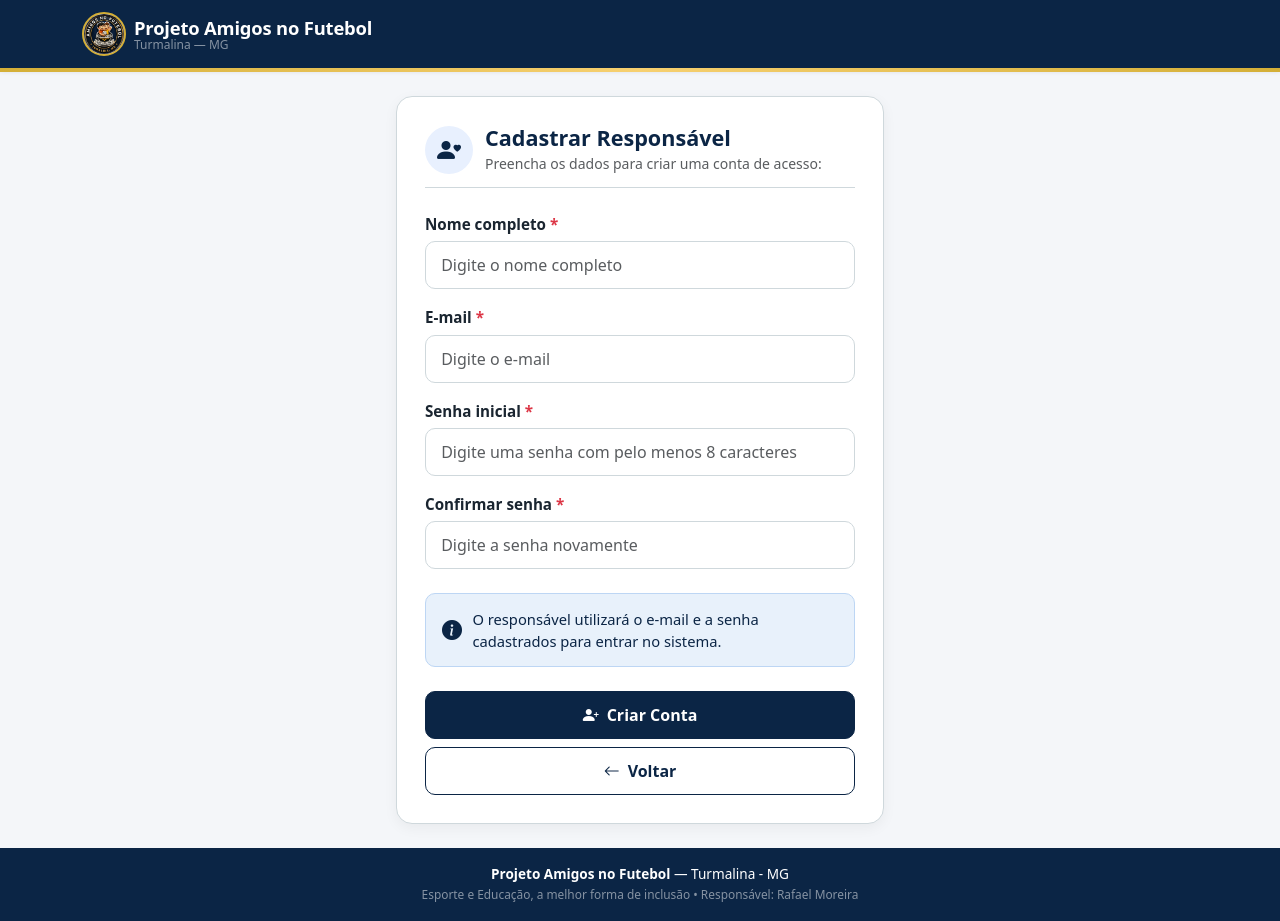
After one commit to NicollyCardoso06/Amigos-no-Futebol---mvp, a Django app: template templates/cadastro_responsavel.html in a window 1280 px wide. The commit adds this page. Run offline with Django 5.2, Linux system fonts and the light colour scheme; the template is opened without the code that fills it: values that come from a table or form of the project are taken from there, others are empty.

Commit message:
Adiciona cadastro de responsaveis e atualiza documentacao

```diff
--- a/core/forms.py
+++ b/core/forms.py
@@ -147,3 +147,75 @@ class AlunoForm(forms.ModelForm):
                     'atende exclusivamente crianças e adolescentes de 6 a 17 anos.'
                 )
         return data_nascimento
+
+
+class ResponsavelForm(forms.ModelForm):
+    """
+    Formulário para criação de contas de responsáveis pelo educador.
+    """
+
+    senha = forms.CharField(
+        label='Senha inicial',
+        min_length=8,
+        widget=forms.PasswordInput(attrs={
+            'class': 'form-control',
+            'placeholder': 'Digite uma senha com pelo menos 8 caracteres',
+            'autocomplete': 'new-password',
+        }),
+        error_messages={
+            'min_length': 'A senha deve ter pelo menos 8 caracteres.',
+        }
+    )
+
+    confirmar_senha = forms.CharField(
+        label='Confirmar senha',
+        widget=forms.PasswordInput(attrs={
+            'class': 'form-control',
+            'placeholder': 'Digite a senha novamente',
+            'autocomplete': 'new-password',
+        })
+    )
+
+    class Meta:
+        model = Usuario
+        fields = ['nome', 'email']
+        labels = {
+            'nome': 'Nome completo',
+            'email': 'E-mail',
+        }
+        widgets = {
+            'nome': forms.TextInput(attrs={
+                'class': 'form-control',
+                'placeholder': 'Digite o nome completo',
+                'autocomplete': 'name',
+            }),
+            'email': forms.EmailInput(attrs={
+                'class': 'form-control',
+                'placeholder': 'Digite o e-mail',
+                'autocomplete': 'email',
+            }),
+        }
+
+    def clean(self):
+        cleaned_data = super().clean()
+        senha = cleaned_data.get('senha')
+        confirmar_senha = cleaned_data.get('confirmar_senha')
+
+        if senha and confirmar_senha and senha != confirmar_senha:
+            self.add_error(
+                'confirmar_senha',
+                'As senhas informadas não coincidem.'
+            )
+
+        return cleaned_data
+
+    def save(self, commit=True):
+        usuario = super().save(commit=False)
+        usuario.perfil = 'responsavel'
+        usuario.is_active = True
+        usuario.set_password(self.cleaned_data['senha'])
+
+        if commit:
+            usuario.save()
+
+        return usuario
--- a/core/urls.py
+++ b/core/urls.py
@@ -10,5 +10,6 @@ urlpatterns = [
     path('logout/', views.logout_view, name='logout'),
     path('alunos/', views.lista_alunos_view, name='lista_alunos'),
     path('alunos/novo/', views.cadastro_aluno_view, name='cadastro_aluno'),
+    path('responsaveis/novo/', views.cadastro_responsavel_view, name='cadastro_responsavel'),
     path('alunos/<int:aluno_id>/status/', views.alternar_status_aluno_view, name='alternar_status_aluno'),
 ]
--- /dev/null
+++ b/templates/cadastro_responsavel.html
@@ -0,0 +1,84 @@
+{% extends 'base.html' %}
+
+{% block title %}Cadastrar Responsável — Projeto Amigos no Futebol{% endblock %}
+
+{% block content %}
+<section class="card-projeto" aria-labelledby="titulo-cadastro">
+    <div class="cabecalho-pagina">
+        <div class="icone-redondo" aria-hidden="true">
+            <i class="bi bi-person-heart"></i>
+        </div>
+        <div>
+            <h2 id="titulo-cadastro" class="titulo-pagina">Cadastrar Responsável</h2>
+            <small class="text-muted">Preencha os dados para criar uma conta de acesso:</small>
+        </div>
+    </div>
+
+    {% if form.non_field_errors %}
+        <div class="alert alert-danger" role="alert">
+            {{ form.non_field_errors }}
+        </div>
+    {% endif %}
+
+    <form method="post" action="{% url 'cadastro_responsavel' %}" novalidate>
+        {% csrf_token %}
+
+        <div class="mb-3">
+            <label for="id_nome" class="form-label">
+                Nome completo <span class="text-danger">*</span>
+            </label>
+            {{ form.nome }}
+            {% for error in form.nome.errors %}
+                <div class="text-danger small mt-1" role="alert">{{ error }}</div>
+            {% endfor %}
+        </div>
+
+        <div class="mb-3">
+            <label for="id_email" class="form-label">
+                E-mail <span class="text-danger">*</span>
+            </label>
+            {{ form.email }}
+            {% for error in form.email.errors %}
+                <div class="text-danger small mt-1" role="alert">{{ error }}</div>
+            {% endfor %}
+        </div>
+
+        <div class="mb-3">
+            <label for="id_senha" class="form-label">
+                Senha inicial <span class="text-danger">*</span>
+            </label>
+            {{ form.senha }}
+            {% for error in form.senha.errors %}
+                <div class="text-danger small mt-1" role="alert">{{ error }}</div>
+            {% endfor %}
+        </div>
+
+        <div class="mb-4">
+            <label for="id_confirmar_senha" class="form-label">
+                Confirmar senha <span class="text-danger">*</span>
+            </label>
+            {{ form.confirmar_senha }}
+            {% for error in form.confirmar_senha.errors %}
+                <div class="text-danger small mt-1" role="alert">{{ error }}</div>
+            {% endfor %}
+        </div>
+
+        <div class="caixa-info mb-4">
+            <i class="bi bi-info-circle-fill fs-5" aria-hidden="true"></i>
+            <span>O responsável utilizará o e-mail e a senha cadastrados para entrar no sistema.</span>
+        </div>
+
+        <div class="d-grid gap-2">
+            <button type="submit" class="btn btn-oficial-primario">
+                <i class="bi bi-person-plus-fill" aria-hidden="true"></i>
+                <span>Criar Conta</span>
+            </button>
+
+            <a href="{% url 'lista_alunos' %}" class="btn btn-oficial-secundario">
+                <i class="bi bi-arrow-left" aria-hidden="true"></i>
+                <span>Voltar</span>
+            </a>
+        </div>
+    </form>
+</section>
+{% endblock %}
--- a/templates/lista_alunos.html
+++ b/templates/lista_alunos.html
@@ -128,6 +128,11 @@
     <!-- Botões de Ação Inferiores -->
     <div class="d-grid gap-2">
         {% if is_educador %}
+            <a href="{% url 'cadastro_responsavel' %}" class="btn btn-oficial-primario" aria-label="Cadastrar novo responsável">
+                <i class="bi bi-person-heart" aria-hidden="true"></i>
+                <span>Cadastrar Responsável</span>
+            </a>
+
             <!-- Botão Novo Cadastro (Exclusivo do Educador) -->
             <a href="{% url 'cadastro_aluno' %}" class="btn btn-oficial-primario" aria-label="Cadastrar novo aluno">
                 <i class="bi bi-plus-lg" aria-hidden="true"></i>
```
Also changed, not shown: core/views.py (+23 -1 lines), README.md, 1 other file.
